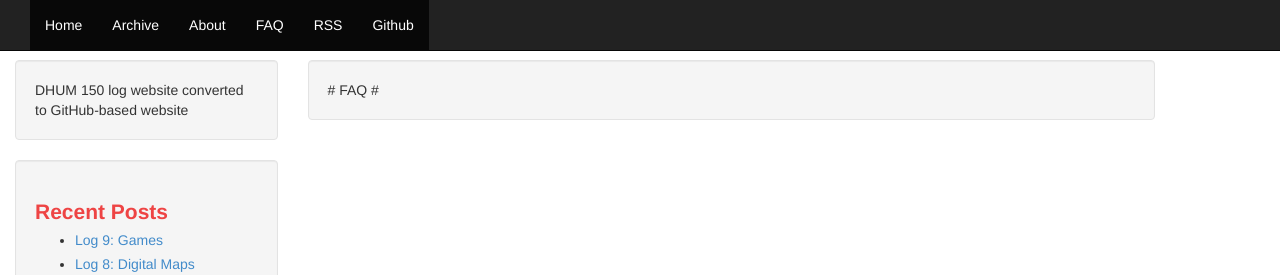
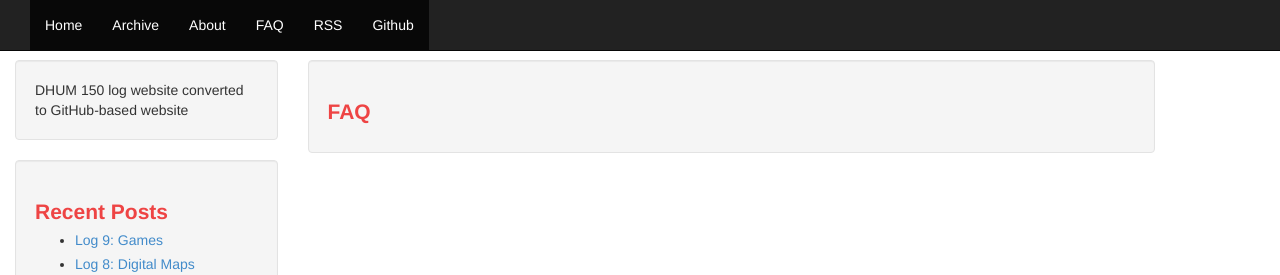
Before and after one commit to gcelesta/gcelesta.github.io, a Jekyll site: the page built from faq.html, in a window 1280 px wide. Shown: the top 275 px of the page. Built offline with Jekyll 4.4.1, drawn with Linux system fonts in a browser that asks for light colours; Markdown is read by kramdown in place of the engine named in the settings.

```diff
--- a/faq.html
+++ b/faq.html
@@ -3,6 +3,10 @@ layout: default
 title: FAQ
 ---
 
-<div class="well"><div class="content">
+<div class="well">
+    <div class="content">
 
-# FAQ #
+        <h1>FAQ</h1>
+
+    </div>
+</div>
```
